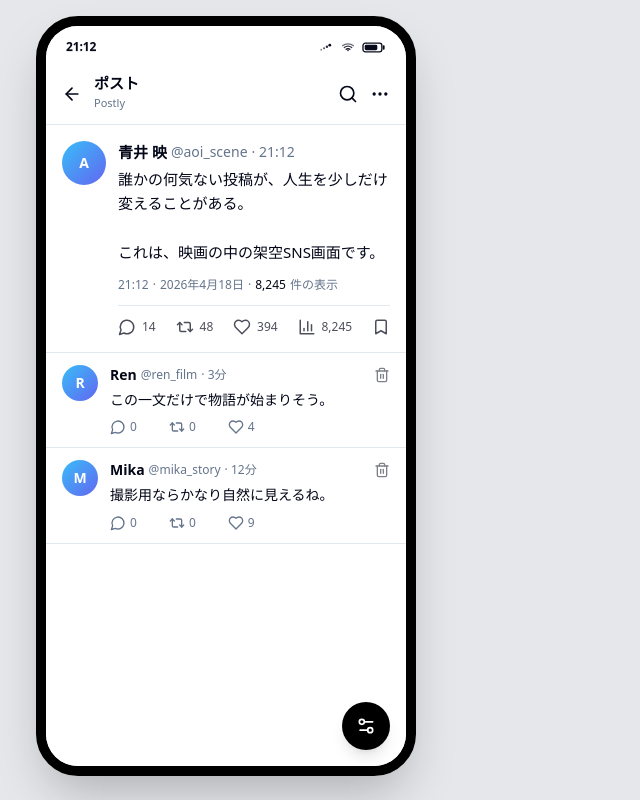
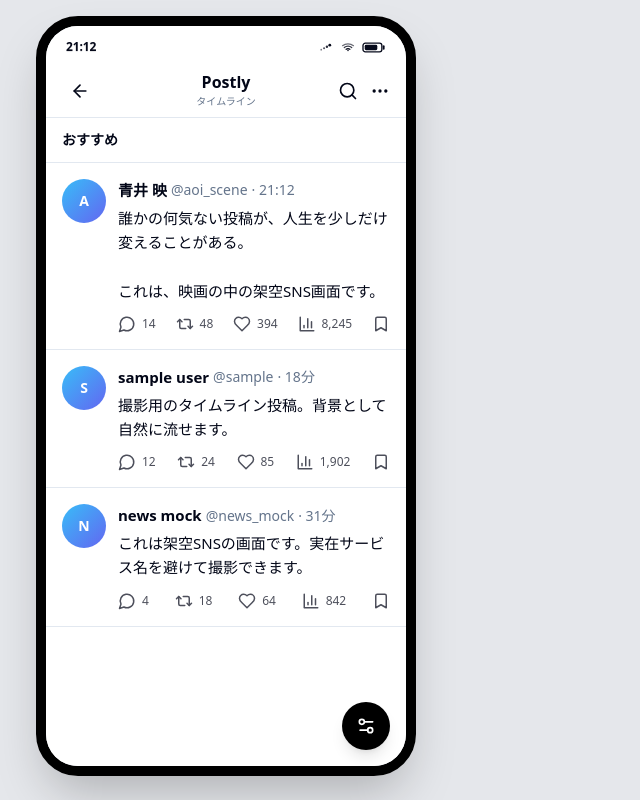
Before and after one commit to un0pooll147-oss/line-mock-chat-test, a Next.js app: page /x in a window 1280 px wide. Shown: the whole page, without its empty margins (0-640 px from the left). Built offline with nearby package versions, Linux system fonts and the light colour scheme.

Commit message:
Add files via upload

```diff
--- a/components/InstagramMockCreator.tsx
+++ b/components/InstagramMockCreator.tsx
@@ -23,7 +23,7 @@ import {
 
 type InstagramScreenType = "post" | "story";
 type SettingsTab = "create" | "comments" | "saved" | "screen" | "modes";
-type InstagramThemeKey = "instagram" | "dark" | "soft" | "red" | "blue" | "yellow" | "purple";
+type InstagramThemeKey = "instagram" | "dark";
 
 type InstagramComment = {
   id: string;
@@ -97,13 +97,8 @@ const instagramThemes: Record<InstagramThemeKey, {
   avatar: string;
   emptyImage: string;
 }> = {
-  instagram: { label: "Instagram風", root: "bg-white", surface: "bg-white", surfaceAlt: "bg-white", text: "text-black", muted: "text-black/55", border: "border-black/10", icon: "text-black", avatar: "bg-gradient-to-br from-pink-500 via-orange-400 to-yellow-300", emptyImage: "bg-gradient-to-br from-neutral-100 to-neutral-300 text-black/45" },
-  dark: { label: "ダークモード", root: "bg-neutral-950", surface: "bg-neutral-950", surfaceAlt: "bg-neutral-900", text: "text-white", muted: "text-white/55", border: "border-white/10", icon: "text-white", avatar: "bg-gradient-to-br from-neutral-700 via-neutral-500 to-neutral-300", emptyImage: "bg-gradient-to-br from-neutral-900 to-neutral-700 text-white/45" },
-  soft: { label: "ソフト", root: "bg-[#fffaf7]", surface: "bg-[#fffaf7]", surfaceAlt: "bg-[#f3ece7]", text: "text-stone-900", muted: "text-stone-500", border: "border-stone-200", icon: "text-stone-900", avatar: "bg-gradient-to-br from-rose-300 via-violet-300 to-sky-300", emptyImage: "bg-gradient-to-br from-rose-50 via-violet-50 to-sky-100 text-stone-400" },
-  red: { label: "赤ベース", root: "bg-red-50", surface: "bg-white", surfaceAlt: "bg-red-50", text: "text-red-950", muted: "text-red-950/55", border: "border-red-200", icon: "text-red-950", avatar: "bg-gradient-to-br from-red-500 via-rose-500 to-orange-300", emptyImage: "bg-gradient-to-br from-red-50 to-rose-200 text-red-900/45" },
-  blue: { label: "青ベース", root: "bg-blue-50", surface: "bg-white", surfaceAlt: "bg-blue-50", text: "text-blue-950", muted: "text-blue-950/55", border: "border-blue-200", icon: "text-blue-950", avatar: "bg-gradient-to-br from-blue-500 via-cyan-500 to-sky-300", emptyImage: "bg-gradient-to-br from-blue-50 to-cyan-200 text-blue-900/45" },
-  yellow: { label: "黄ベース", root: "bg-yellow-50", surface: "bg-white", surfaceAlt: "bg-yellow-50", text: "text-yellow-950", muted: "text-yellow-950/55", border: "border-yellow-200", icon: "text-yellow-950", avatar: "bg-gradient-to-br from-yellow-400 via-amber-400 to-orange-300", emptyImage: "bg-gradient-to-br from-yellow-50 to-amber-200 text-yellow-900/45" },
-  purple: { label: "紫ベース", root: "bg-purple-50", surface: "bg-white", surfaceAlt: "bg-purple-50", text: "text-purple-950", muted: "text-purple-950/55", border: "border-purple-200", icon: "text-purple-950", avatar: "bg-gradient-to-br from-purple-500 via-fuchsia-500 to-pink-300", emptyImage: "bg-gradient-to-br from-purple-50 to-fuchsia-200 text-purple-900/45" },
+  instagram: { label: "基本", root: "bg-white", surface: "bg-white", surfaceAlt: "bg-white", text: "text-black", muted: "text-black/55", border: "border-black/10", icon: "text-black", avatar: "bg-gradient-to-br from-pink-500 via-orange-400 to-yellow-300", emptyImage: "bg-gradient-to-br from-neutral-100 to-neutral-300 text-black/45" },
+  dark: { label: "ダークテーマ", root: "bg-neutral-950", surface: "bg-neutral-950", surfaceAlt: "bg-neutral-900", text: "text-white", muted: "text-white/55", border: "border-white/10", icon: "text-white", avatar: "bg-gradient-to-br from-neutral-700 via-neutral-500 to-neutral-300", emptyImage: "bg-gradient-to-br from-neutral-900 to-neutral-700 text-white/45" }
 };
 
 
@@ -178,6 +173,7 @@ const readStoredSettings = (): InstagramSettings => {
     if (!raw) return defaultSettings;
     const parsed = JSON.parse(raw);
     const merged = { ...defaultSettings, ...parsed } as InstagramSettings;
+    if (merged.themeKey !== "dark") merged.themeKey = "instagram";
     if ((!merged.postImages || merged.postImages.length === 0) && merged.postImage) {
       merged.postImages = [merged.postImage];
     }
@@ -911,7 +907,7 @@ export default function InstagramMockCreator() {
   const loadInstagramPreset = (id: string) => {
     const item = savedPresets.find((preset) => preset.id === id);
     if (!item) return;
-    setSettings({ ...defaultSettings, ...item.settings });
+    setSettings({ ...defaultSettings, ...item.settings, themeKey: item.settings.themeKey === "dark" ? "dark" : "instagram" });
     setSettingsOpen(false);
   };
 
--- a/components/XMockCreator.tsx
+++ b/components/XMockCreator.tsx
@@ -23,9 +23,9 @@ import {
   X as XIcon,
 } from "lucide-react";
 
-type XScreenType = "detail" | "timeline" | "notifications";
-type XThemeKey = "light" | "dark" | "blue" | "red" | "purple" | "soft";
-type SettingsTab = "create" | "replies" | "timeline" | "notifications" | "saved" | "screen" | "modes";
+type XScreenType = "timeline" | "notifications" | "profile";
+type XThemeKey = "light" | "dark";
+type SettingsTab = "create" | "replies" | "timeline" | "profile" | "notifications" | "saved" | "screen" | "modes";
 
 
 type TimelinePost = {
@@ -111,6 +111,13 @@ type XSettings = {
   notificationText: string;
   timelinePosts: TimelinePost[];
   notifications: NotificationItem[];
+  profileBio: string;
+  profileLocation: string;
+  profileJoined: string;
+  profileFollowingCount: string;
+  profileFollowerCount: string;
+  profilePostCount: string;
+  profileCoverImage: string | null;
   deviceTime: string;
   showStatusBar: boolean;
   fullScreenMode: boolean;
@@ -123,7 +130,7 @@ const STORAGE_KEY = "x-mock-settings-v1";
 const SAVED_STORAGE_KEY = "x-mock-saved-presets-v1";
 
 const initialSettings: XSettings = {
-  screenType: "detail",
+  screenType: "timeline",
   themeKey: "light",
   appName: "Postly",
   displayName: "青井 映",
@@ -164,6 +171,13 @@ const initialSettings: XSettings = {
     { id: "n2", kind: "repost", displayName: "news mock", username: "news_mock", avatarLabel: "N", avatarImage: null, title: "リポストされました", text: "あなたの投稿がリポストされました", time: "12分" },
     { id: "n3", kind: "reply", displayName: "Guest", username: "guest_user", avatarLabel: "G", avatarImage: null, title: "新しい返信", text: "これ、続きが気になる。", time: "今" },
   ],
+  profileBio: "映画・撮影用の架空SNSアカウント。これは実在サービスではありません。",
+  profileLocation: "Tokyo, Japan",
+  profileJoined: "2026年4月から利用しています",
+  profileFollowingCount: "128",
+  profileFollowerCount: "3,482",
+  profilePostCount: "248",
+  profileCoverImage: null,
   deviceTime: "21:12",
   showStatusBar: true,
   fullScreenMode: false,
@@ -210,60 +224,16 @@ const themes: Record<XThemeKey, {
     accent: "text-sky-400",
     soft: "bg-zinc-900",
     input: "bg-zinc-950 border-zinc-800 text-zinc-50 placeholder:text-zinc-500",
-  },
-  blue: {
-    label: "青ベース",
-    page: "bg-blue-50",
-    phone: "bg-white",
-    panel: "bg-white",
-    text: "text-slate-950",
-    sub: "text-slate-500",
-    border: "border-blue-100",
-    button: "bg-blue-500 text-white",
-    accent: "text-blue-500",
-    soft: "bg-blue-50",
-    input: "bg-white border-blue-100 text-slate-950 placeholder:text-slate-400",
-  },
-  red: {
-    label: "赤ベース",
-    page: "bg-red-50",
-    phone: "bg-white",
-    panel: "bg-white",
-    text: "text-slate-950",
-    sub: "text-slate-500",
-    border: "border-red-100",
-    button: "bg-red-500 text-white",
-    accent: "text-red-500",
-    soft: "bg-red-50",
-    input: "bg-white border-red-100 text-slate-950 placeholder:text-slate-400",
-  },
-  purple: {
-    label: "紫ベース",
-    page: "bg-purple-50",
-    phone: "bg-white",
-    panel: "bg-white",
-    text: "text-slate-950",
-    sub: "text-slate-500",
-    border: "border-purple-100",
-    button: "bg-purple-500 text-white",
-    accent: "text-purple-500",
-    soft: "bg-purple-50",
-    input: "bg-white border-purple-100 text-slate-950 placeholder:text-slate-400",
-  },
-  soft: {
-    label: "ソフト",
-    page: "bg-orange-50",
-    phone: "bg-[#fffaf5]",
-    panel: "bg-[#fffaf5]",
-    text: "text-stone-950",
-    sub: "text-stone-500",
-    border: "border-stone-200",
-    button: "bg-stone-900 text-white",
-    accent: "text-orange-500",
-    soft: "bg-orange-100/60",
-    input: "bg-white border-stone-200 text-stone-950 placeholder:text-stone-400",
-  },
+  }
 };
+
+function normalizeXSettings(value: Partial<XSettings> | null | undefined): XSettings {
+  const merged = { ...initialSettings, ...(value || {}) } as XSettings;
+  if (merged.themeKey !== "dark") merged.themeKey = "light";
+  if ((merged as any).screenType === "detail") merged.screenType = "timeline";
+  if (!["timeline", "notifications", "profile"].includes(merged.screenType)) merged.screenType = "timeline";
+  return merged;
+}
 
 function StatusCellDots({ className = "" }: { className?: string }) {
   return (
@@ -439,7 +409,8 @@ export default function XMockCreator() {
   const [presetName, setPresetName] = useState("X投稿_01");
   const [savedPresets, setSavedPresets] = useState<SavedPreset[]>([]);
 
-  const theme = themes[settings.themeKey];
+  const theme = themes[settings.themeKey] || themes.light;
+  const statusBarVisible = settings.showStatusBar && !settings.fullScreenMode;
   const displayReplyCount = settings.replyCount + settings.replies.length;
   const displayLikeCount = settings.likeCount + (settings.liked ? 1 : 0);
   const displayRepostCount = settings.repostCount + (settings.reposted ? 1 : 0);
@@ -451,7 +422,7 @@ export default function XMockCreator() {
   useEffect(() => {
     try {
       const saved = localStorage.getItem(STORAGE_KEY);
-      if (saved) setSettings({ ...initialSettings, ...JSON.parse(saved) });
+      if (saved) setSettings(normalizeXSettings(JSON.parse(saved)));
       const presets = localStorage.getItem(SAVED_STORAGE_KEY);
       if (presets) setSavedPresets(JSON.parse(presets));
     } catch {
@@ -560,16 +531,16 @@ export default function XMockCreator() {
 
   const header = (
     <>
-      {settings.showStatusBar && <ChatStatusBar time={settings.deviceTime} className="px-5 pb-2 pt-3" />}
-      <div className={cls("flex items-center justify-between border-b px-4 py-3", theme.border)}>
-        <div className="flex items-center gap-3">
+      {statusBarVisible && <ChatStatusBar time={settings.deviceTime} className="px-5 pb-2 pt-3" />}
+      <div className={cls("relative flex h-[54px] items-center justify-center border-b px-4", theme.border)}>
+        <button type="button" className="absolute left-4 grid h-9 w-9 place-items-center rounded-full active:bg-current/5" aria-label="戻る">
           <ArrowLeft className="h-5 w-5" />
-          <div>
-            <div className="text-[15px] font-black leading-none">{settings.screenType === "timeline" ? settings.appName : settings.screenType === "notifications" ? "通知" : "ポスト"}</div>
-            <div className={cls("mt-1 text-[11px]", theme.sub)}>{settings.appName}</div>
-          </div>
+        </button>
+        <div className="min-w-0 max-w-[62%] text-center">
+          <div className="truncate text-[16px] font-black leading-tight">{settings.appName}</div>
+          <div className={cls("mt-0.5 text-[10px]", theme.sub)}>{settings.screenType === "notifications" ? "通知" : settings.screenType === "profile" ? "プロフィール" : "タイムライン"}</div>
         </div>
-        <div className="flex items-center gap-3">
+        <div className="absolute right-4 flex items-center gap-3">
           <Search className="h-5 w-5" />
           <MoreHorizontal className="h-5 w-5" />
         </div>
@@ -703,19 +674,54 @@ export default function XMockCreator() {
     </div>
   );
 
+
+
+  const profileScreen = (
+    <div>
+      <div className="relative">
+        <div className={cls("h-32 w-full overflow-hidden", settings.profileCoverImage ? "bg-black" : "bg-gradient-to-br from-sky-200 via-indigo-200 to-slate-300")}>
+          {settings.profileCoverImage && <img src={settings.profileCoverImage} alt="プロフィールカバー" className="h-full w-full object-cover" />}
+        </div>
+        <div className="px-4 pb-4">
+          <div className="-mt-10 flex items-end justify-between">
+            <Avatar image={settings.avatarImage} label={settings.avatarLabel} size="h-20 w-20" className="border-4 border-current/10" />
+            <button type="button" className={cls("rounded-full border px-4 py-1.5 text-sm font-black", theme.border)}>編集</button>
+          </div>
+          <div className="mt-3 flex items-center gap-1">
+            <h2 className="text-xl font-black leading-tight">{settings.displayName}</h2>
+            {settings.verified && <span className="grid h-5 w-5 place-items-center rounded-full bg-sky-500 text-white"><Check className="h-3.5 w-3.5" /></span>}
+          </div>
+          <div className={cls("text-sm", theme.sub)}>@{settings.username}</div>
+          <div className="mt-3 whitespace-pre-wrap text-sm leading-relaxed">{settings.profileBio}</div>
+          <div className={cls("mt-3 flex flex-wrap gap-x-4 gap-y-1 text-xs", theme.sub)}>
+            <span>{settings.profileLocation}</span>
+            <span>{settings.profileJoined}</span>
+          </div>
+          <div className="mt-3 flex gap-4 text-sm">
+            <span><b>{settings.profileFollowingCount}</b> <span className={theme.sub}>フォロー中</span></span>
+            <span><b>{settings.profileFollowerCount}</b> <span className={theme.sub}>フォロワー</span></span>
+          </div>
+        </div>
+        <div className={cls("grid grid-cols-3 border-b text-center text-sm font-bold", theme.border)}>
+          <div className="border-b-2 border-current py-3">ポスト</div>
+          <div className={cls("py-3", theme.sub)}>返信</div>
+          <div className={cls("py-3", theme.sub)}>メディア</div>
+        </div>
+      </div>
+      {postBlock(true)}
+      {settings.timelinePosts.map((post) => timelinePostBlock(post))}
+    </div>
+  );
   const phoneContent = (
     <div className={cls("relative h-full overflow-hidden", theme.phone, theme.text)}>
       {header}
-      <div className="h-[calc(100%-86px)] overflow-y-auto pb-20">
-        {settings.screenType === "notifications" ? notificationsScreen : (
+      <div className={cls(statusBarVisible ? "h-[calc(100%-86px)]" : "h-[calc(100%-54px)]", "overflow-y-auto pb-20")}>
+        {settings.screenType === "notifications" ? notificationsScreen : settings.screenType === "profile" ? profileScreen : (
           <>
-            {settings.screenType === "timeline" && <div className={cls("border-b px-4 py-3 text-sm font-black", theme.border)}>おすすめ</div>}
-            {postBlock(settings.screenType === "timeline")}
-            {settings.screenType === "timeline" ? (
-              <>
-                {settings.timelinePosts.map((post) => timelinePostBlock(post))}
-              </>
-            ) : repliesBlock}
+            <div className={cls("border-b px-4 py-3 text-sm font-black", theme.border)}>おすすめ</div>
+            {postBlock(true)}
+            {replyPanelOpen && repliesBlock}
+            {settings.timelinePosts.map((post) => timelinePostBlock(post))}
           </>
         )}
       </div>
@@ -745,10 +751,11 @@ export default function XMockCreator() {
                 <div className="h-10 w-10" aria-hidden="true" />
               </div>
 
-              <div className="grid shrink-0 grid-cols-7 rounded-2xl bg-black/5 p-1 text-center">
+              <div className="grid shrink-0 grid-cols-4 rounded-2xl bg-black/5 p-1 text-center">
               <TabButton active={activeTab === "create"} onClick={() => setActiveTab("create")}>作成</TabButton>
               <TabButton active={activeTab === "replies"} onClick={() => setActiveTab("replies")}>返信</TabButton>
                 <TabButton active={activeTab === "timeline"} onClick={() => setActiveTab("timeline")}>TL</TabButton>
+              <TabButton active={activeTab === "profile"} onClick={() => setActiveTab("profile")}>プロフィール</TabButton>
               <TabButton active={activeTab === "notifications"} onClick={() => setActiveTab("notifications")}>通知</TabButton>
               <TabButton active={activeTab === "saved"} onClick={() => setActiveTab("saved")}>保存</TabButton>
               <TabButton active={activeTab === "screen"} onClick={() => setActiveTab("screen")}>画面</TabButton>
@@ -761,7 +768,7 @@ export default function XMockCreator() {
                 <>
                   <SectionCard icon={Palette} title="表示タイプ / テーマ">
                     <div className="grid grid-cols-3 gap-2">
-                      {(["detail", "timeline", "notifications"] as XScreenType[]).map((type) => <Button key={type} variant={settings.screenType === type ? "primary" : "outline"} onClick={() => update("screenType", type)} className="px-2">{type === "detail" ? "投稿詳細" : type === "timeline" ? "タイムライン" : "通知"}</Button>)}
+                      {(["timeline", "notifications", "profile"] as XScreenType[]).map((type) => <Button key={type} variant={settings.screenType === type ? "primary" : "outline"} onClick={() => update("screenType", type)} className="px-2">{type === "timeline" ? "タイムライン" : type === "notifications" ? "通知" : "プロフィール"}</Button>)}
                     </div>
                     <div className="grid grid-cols-2 gap-2">
                       {(Object.keys(themes) as XThemeKey[]).map((key) => <Button key={key} variant={settings.themeKey === key ? "primary" : "outline"} onClick={() => update("themeKey", key)}>{themes[key].label}</Button>)}
@@ -871,6 +878,36 @@ export default function XMockCreator() {
                 </>
               )}
 
+              {activeTab === "profile" && (
+                <>
+                  <SectionCard icon={UserCircle2} title="プロフィール画面">
+                    <div className="grid grid-cols-2 gap-3">
+                      <Field label="表示名" value={settings.displayName} onChange={(v) => update("displayName", v)} />
+                      <Field label="ユーザー名" value={settings.username} onChange={(v) => update("username", v)} />
+                      <Field label="アイコン文字" value={settings.avatarLabel} onChange={(v) => update("avatarLabel", v.slice(0, 2))} />
+                      <label className="grid gap-1.5 text-sm font-semibold text-black/70"><span>アイコン画像</span><input type="file" accept="image/*" onChange={(e: ChangeEvent<HTMLInputElement>) => e.target.files?.[0] && readImageFile(e.target.files[0], (url) => update("avatarImage", url))} className="text-xs" /></label>
+                    </div>
+                    <label className="grid gap-1.5 text-sm font-semibold text-black/70"><span>カバー画像</span><input type="file" accept="image/*" onChange={(e: ChangeEvent<HTMLInputElement>) => e.target.files?.[0] && readImageFile(e.target.files[0], (url) => update("profileCoverImage", url))} className="text-xs" /></label>
+                    <TextArea label="プロフィール文" value={settings.profileBio} onChange={(v) => update("profileBio", v)} rows={4} />
+                    <div className="grid grid-cols-2 gap-3">
+                      <Field label="場所" value={settings.profileLocation} onChange={(v) => update("profileLocation", v)} />
+                      <Field label="開始日" value={settings.profileJoined} onChange={(v) => update("profileJoined", v)} />
+                      <Field label="フォロー数" value={settings.profileFollowingCount} onChange={(v) => update("profileFollowingCount", v)} />
+                      <Field label="フォロワー数" value={settings.profileFollowerCount} onChange={(v) => update("profileFollowerCount", v)} />
+                      <Field label="投稿数" value={settings.profilePostCount} onChange={(v) => update("profilePostCount", v)} />
+                    </div>
+                    <div className="flex flex-wrap gap-2">
+                      <Button variant={settings.verified ? "primary" : "outline"} onClick={() => update("verified", !settings.verified)}>認証バッジ</Button>
+                      <Button variant="outline" onClick={() => update("profileCoverImage", null)}>カバー削除</Button>
+                    </div>
+                  </SectionCard>
+                  <SectionCard icon={MessageCircle} title="プロフィールに表示する投稿">
+                    <p className="text-sm text-black/50">プロフィール画面には、メイン投稿とタイムライン投稿が表示されます。投稿内容は「作成」「TL」タブから編集できます。</p>
+                    <Button onClick={() => update("screenType", "profile")}>プロフィール画面を表示</Button>
+                  </SectionCard>
+                </>
+              )}
+
               {activeTab === "notifications" && (
                 <>
                   <SectionCard icon={Bell} title="通知一覧">
@@ -916,7 +953,7 @@ export default function XMockCreator() {
                         <div className="font-bold">{preset.name}</div>
                         <div className="mb-2 text-xs text-black/45">{preset.savedAt}</div>
                         <div className="grid grid-cols-2 gap-2">
-                          <Button variant="outline" onClick={() => setSettings({ ...initialSettings, ...preset.settings })}>読み込み</Button>
+                          <Button variant="outline" onClick={() => setSettings(normalizeXSettings(preset.settings))}>読み込み</Button>
                           <Button variant="outline" onClick={() => overwritePreset(preset.id)}>上書き</Button>
                           <Button variant="outline" onClick={() => duplicatePreset(preset)}>複製</Button>
                           <Button variant="danger" onClick={() => removePreset(preset.id)}>削除</Button>
```
